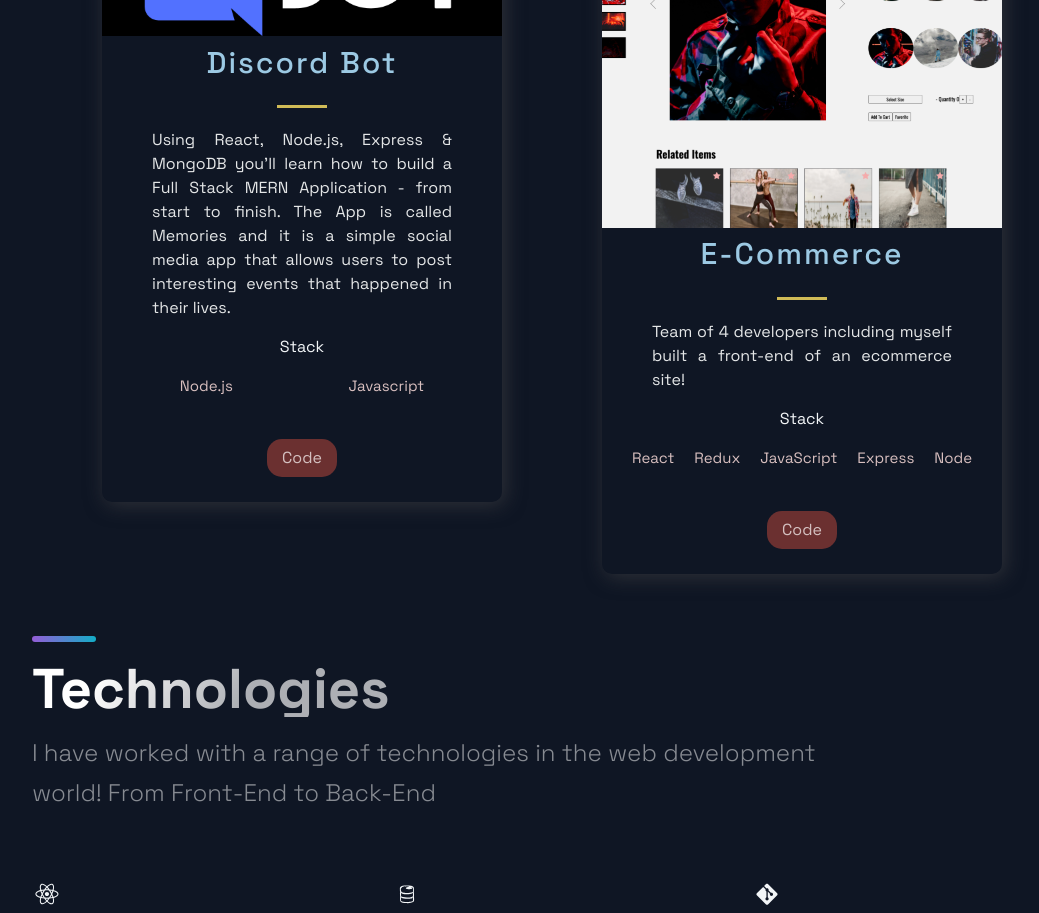
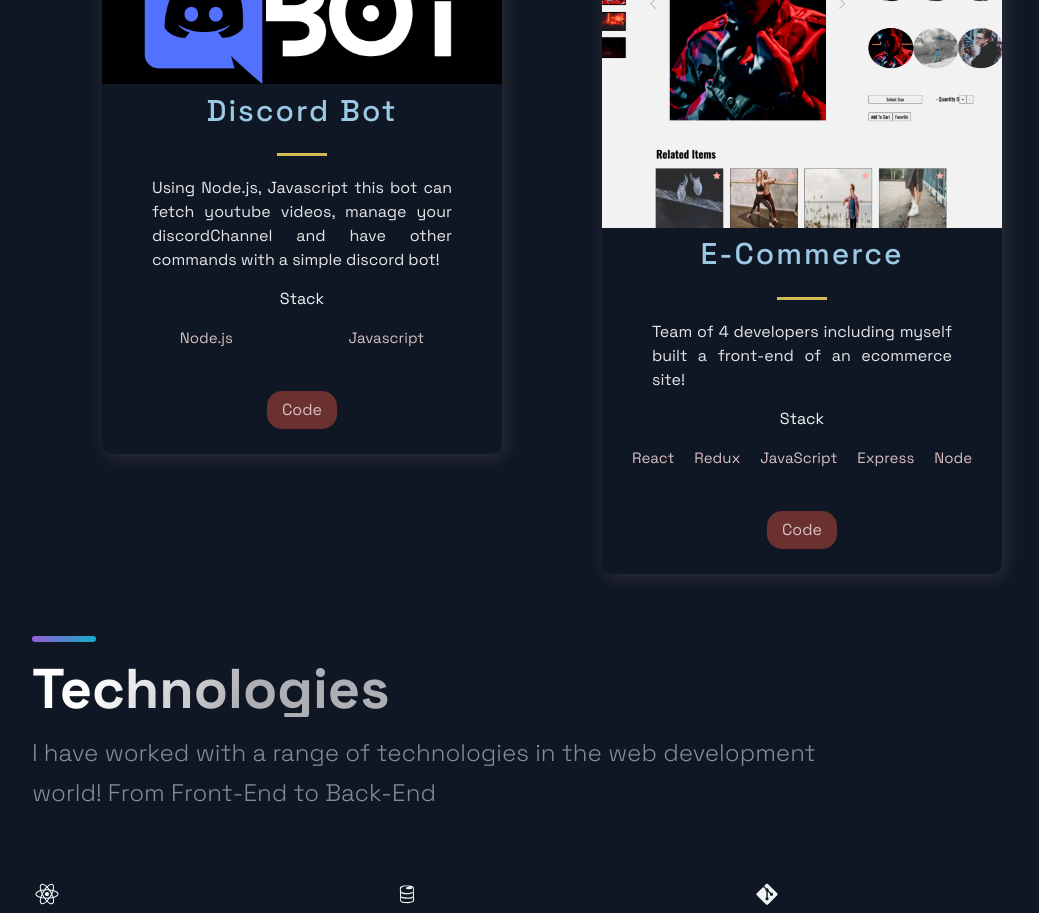
Before and after one commit to EddySantos07/Portfolio1, a Next.js app: page / in a window 1280 px wide. Shown: the part 1800-2713 px from the top of the page, without its empty margins (88-1127 px from the left). Built offline with nearby package versions, Linux system fonts and the light colour scheme.

Commit message:
fixing pseudo desc for discord bot

```diff
--- a/src/constants/constants.js
+++ b/src/constants/constants.js
@@ -22,7 +22,7 @@
   {
     title: "Discord Bot",
     description:
-      "Using React, Node.js, Express & MongoDB you'll learn how to build a Full Stack MERN Application - from start to finish. The App is called Memories and it is a simple social media app that allows users to post interesting events that happened in their lives.",
+      "Using Node.js, Javascript this bot can fetch youtube videos, manage your discordChannel and have other commands with a simple discord bot! ",
     image: "/images/1.png",
     tags: ["Node.js", "Javascript"],
     source: "https://github.com/EddySantos07/DiscordBot",
```
